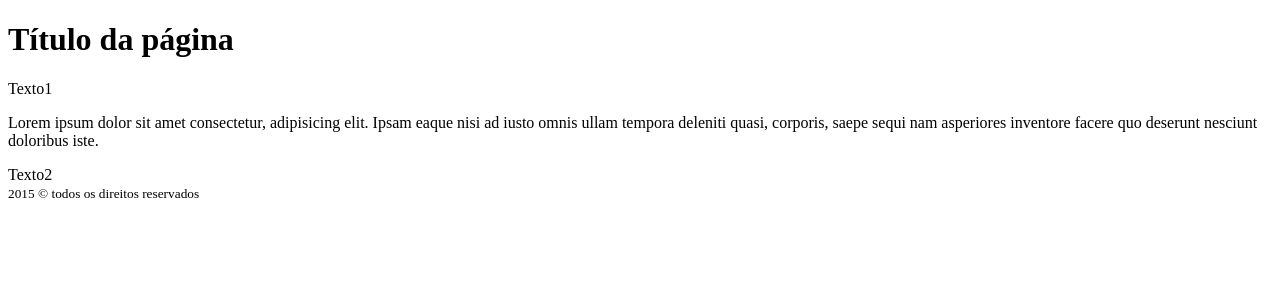
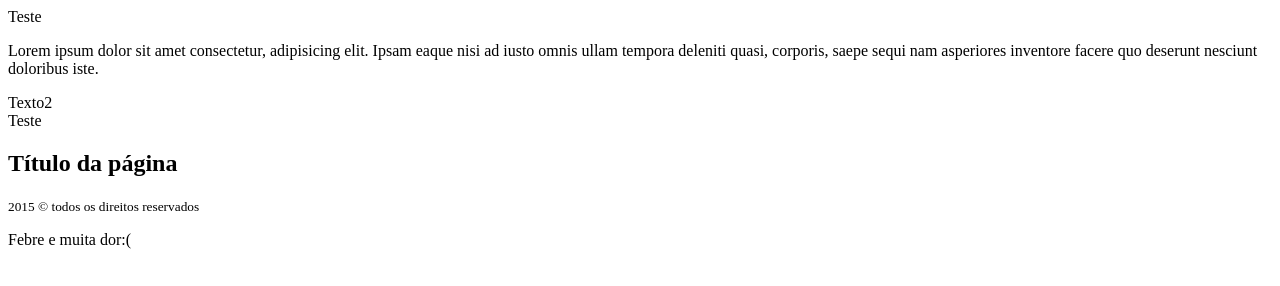
Before and after one commit to Raqfranca/bepassCursoJS, a plain HTML site: page aula26/anotacao/index.html in a window 1280 px wide. Drawn offline with Linux system fonts and the light colour scheme.

Commit message:
Atualização

```diff
--- a/aula26/anotacao/anotacao.js
+++ b/aula26/anotacao/anotacao.js
@@ -67,6 +67,50 @@
   hasAttribute:
   - Método que verifica se o elemento possui o atributo especificado.
   - Retorna um valor booleano (true se tiver, false se não tiver).
+
+  .appendChild(element):
+  - Adiciona um elemento como filho ao elemento selecionado.
+  - Se o elemento já existir em outro lugar, ele é movido para a nova posição.
+
+  .insertBefore(node, beforeWhom):
+  - Insere um nó antes de outro nó específico.
+  - Recebe dois parâmetros: o nó a ser inserido e o nó antes do qual será inserido.
+
+  .cloneNode(deep):
+  - Clona um nó existente no DOM.
+  - O parâmetro deep é um valor booleano que determina se também deve ser clonado o conteúdo interno do elemento.
+
+  .hasChildNodes():
+  - Verifica se o elemento possui nós filhos.
+  - Retorna um valor booleano (true se tiver filhos, false se não tiver).
+
+  .removeChild(child):
+  - Remove um nó filho específico do elemento pai.
+  - Recebe como parâmetro o nó filho a ser removido.
+
+  .replaceChildren(newChild):
+  - Substitui todos os filhos de um elemento pelos fornecidos.
+
+  .createTextNode(text):
+  - Cria um novo nó de texto com o texto especificado.
+  - Usado para criar conteúdo de texto que pode ser adicionado a um elemento.
+
+  .createElement(tagName):
+  - Cria um novo elemento HTML com a tag especificada.
+  - Útil para criar elementos que podem ser adicionados à estrutura do DOM.
+
+  className:
+  - No JavaScript, o atributo class do HTML é representado por className.
+  - className funciona como um getter e setter para a classe do elemento.
+  - Retorna e define a classe como uma string.
+
+  .setAttribute(name, value):
+  - Define ou adiciona um novo atributo a um elemento HTML.
+  - Pode ser usado para manipular qualquer atributo, incluindo Id e Class.
+
+  .getAttribute(name):
+  - Obtém o valor de um atributo específico de um elemento HTML.
+  - Útil para recuperar valores de atributos, incluindo Id e outros.
 */
 
   var $main = document.querySelector('.main');
@@ -87,11 +131,49 @@
   console.log($main.children.length)
   console.log($main.hasAttribute('class'))
 
-  var $main2 = document.querySelector('.main-content')
-  console.log($main2.firstChild.nodeType)
-  console.log($main2.firstChild.nodeValue)
-  console.log($main2.firstChild.nodeName)
-  console.log($main2.firstChild.nextSibling.nodeValue)
-  console.log($main2.firstChild.nextSibling.nodeName)
+  $main.appendChild
+
+  var $mainContent = document.querySelector('.main-content')
+  console.log($mainContent.firstChild.nodeType)
+  console.log($mainContent.firstChild.nodeValue)
+  console.log($mainContent.firstChild.nodeName)
+  console.log($mainContent.firstChild.nextSibling.nodeValue)
+  console.log($mainContent.firstChild.nextSibling.nodeName)
+
+  var $mainHeader = document.querySelector('.main-header')
+
+  //$mainContent.appendChild($mainHeader);
+
+  var $fistText = $mainContent.firstChild;
+  var $fisTitle = $mainHeader.firstChild;
+  $mainHeader.insertBefore($fistText, $fisTitle)
+
+  var $cloneMainHeader = $mainHeader.cloneNode(true);
+  $mainContent.appendChild($cloneMainHeader);
+  console.log(document.querySelectorAll('.main-header').length);
+
+  var $h1 = $mainHeader.firstElementChild;
+  console.log($h1.hasChildNodes());
+
+  $mainHeader.removeChild($h1)
+
+  var $mainFooter = document.querySelector('.main-footer');
+
+  //$main.replaceChildren($cloneMainHeader, $mainFooter);
+
+  var  newTextNode = document.createTextNode('Febre e muita dor:(')
+
+  $main.appendChild(newTextNode);
+
+  var $newP = document.createElement('p')
+  $newP.appendChild(newTextNode)
+
+  $main.appendChild($newP);
+
+  console.log($main.className)
+  console.log($main.getAttribute('class'))
+  console.log($main.setAttribute('data-js'))
+
+
 
 }) ();
--- a/aula26/anotacao/index.html
+++ b/aula26/anotacao/index.html
@@ -6,11 +6,11 @@
     <title>Anotação da aula 26</title>
 </head>
 <body>
-    <div class="main"><header class="main-header">
+    <div class="main"><header id="main" class="main-header">
             <h1 class="main-header__title">Título da página</h1>
         </header>
         <section class="main-content">
-            Texto1
+            Teste
             <!-- comentário -->
             <div class="entry">
                 <p>
```
Also changed, not shown: aula26/desafio.js (+56 -0 lines), aula26/index.html (+5 -4 lines).
